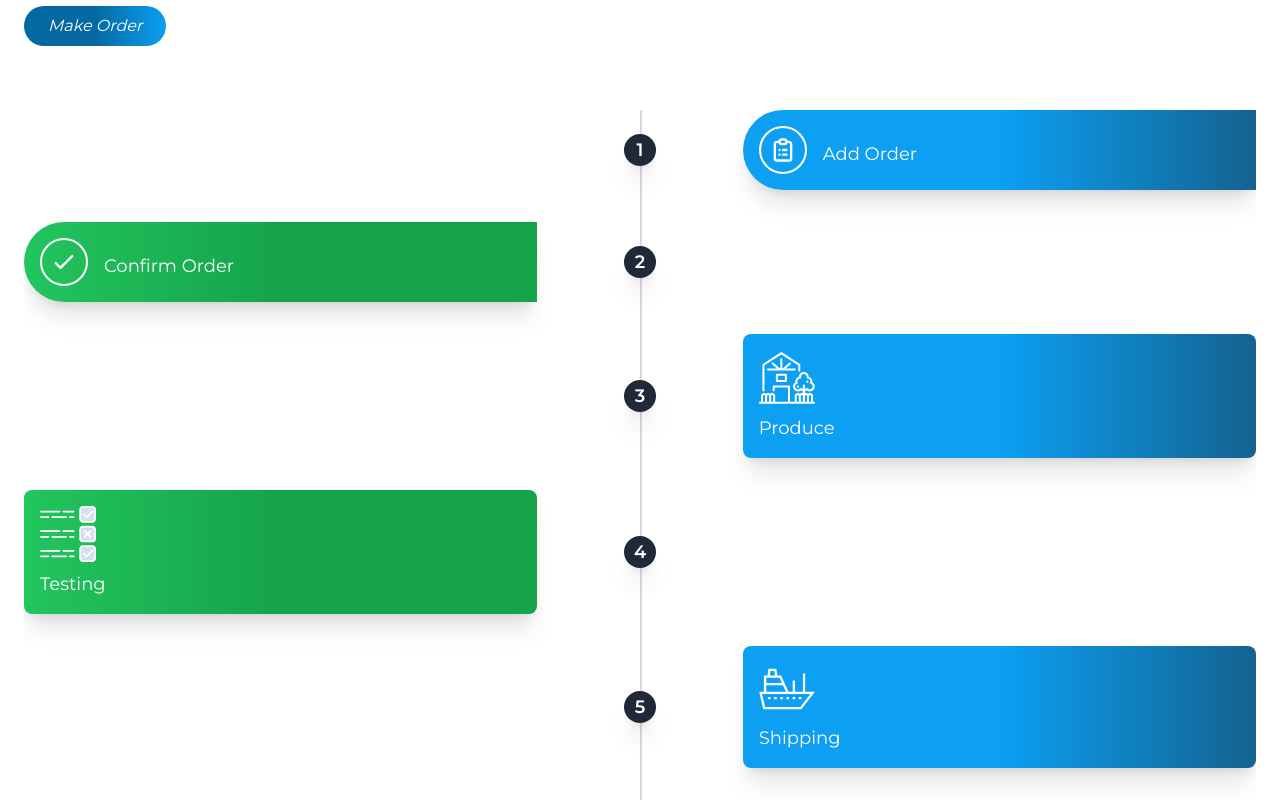
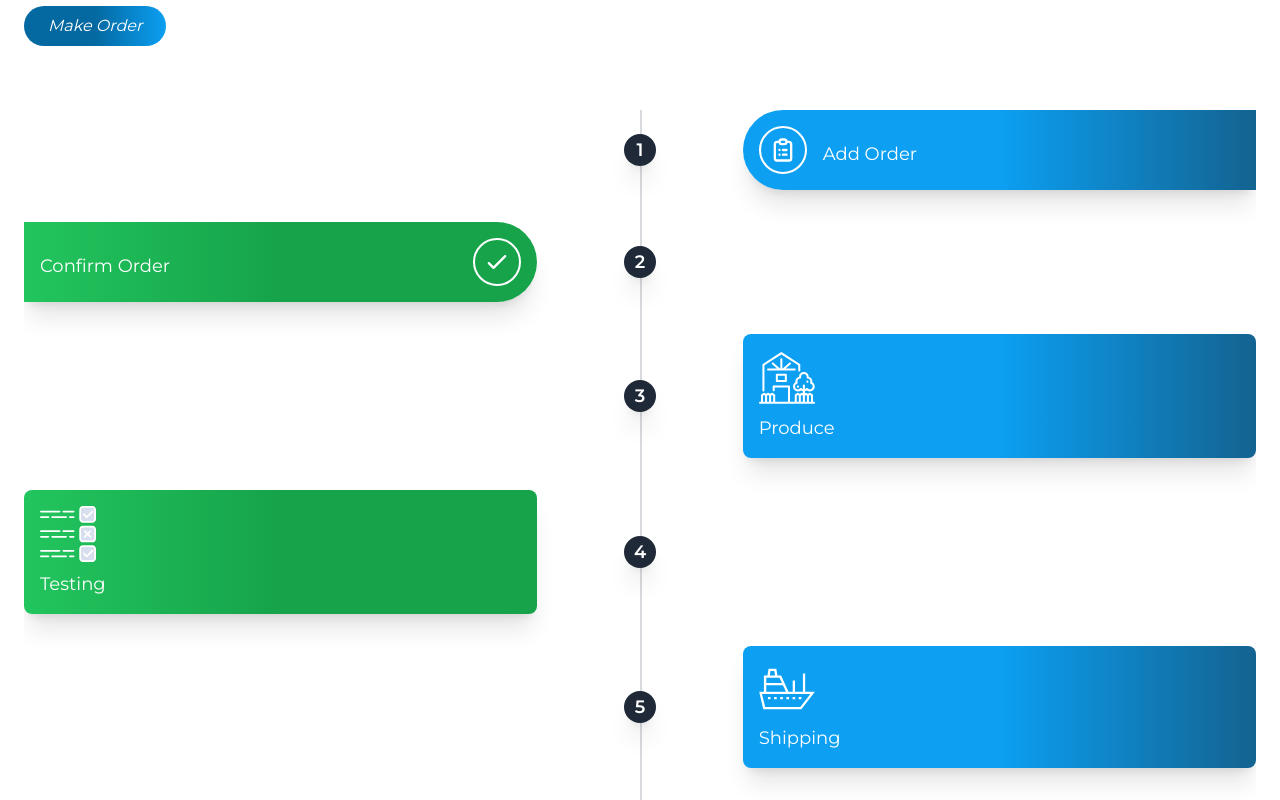
Before and after one commit to mendsalbert/schain, a Next.js app: page / in a window 1280 px wide. Shown: the part 2122-2922 px from the top of the page. Built offline with nearby package versions, Linux system fonts and the light colour scheme.

Commit message:
schain ui

```diff
--- a/pages/index.tsx
+++ b/pages/index.tsx
@@ -70,11 +70,11 @@ const Index = (props: Props) => {
                 <h1 className="mx-auto text-white font-semibold text-lg">2</h1>
               </div>
               {/* <div className="order-1 bg-gradient-to-r from-green-500 via-green-600 text-white to-green-600 rounded-lg shadow-xl w-5/12  p-4"> */}
-              <div className="rounded-tl-full  flex flex-row justify-between items-center space-x-4 rounded-bl-full order-1 bg-gradient-to-r from-green-500 via-green-600 text-white to-green-600 rounded-lg shadow-xl w-5/12  p-4">
+              <div className="rounded-r-full  flex flex-row-reverse justify-between items-center   order-1 bg-gradient-to-r from-green-500 via-green-600 text-white to-green-600 rounded-lg shadow-xl w-5/12  p-4">
                 <div className="border-2 border-white p-2 rounded-full w-max h-max">
                   <CheckIcon className="h-7" />
                 </div>
-                {/* <img src="/images/order.svg " className="w-14" /> */}
+
                 <h3 className="mt-2 w-full text-white text-lg">
                   Confirm Order
                 </h3>
```
